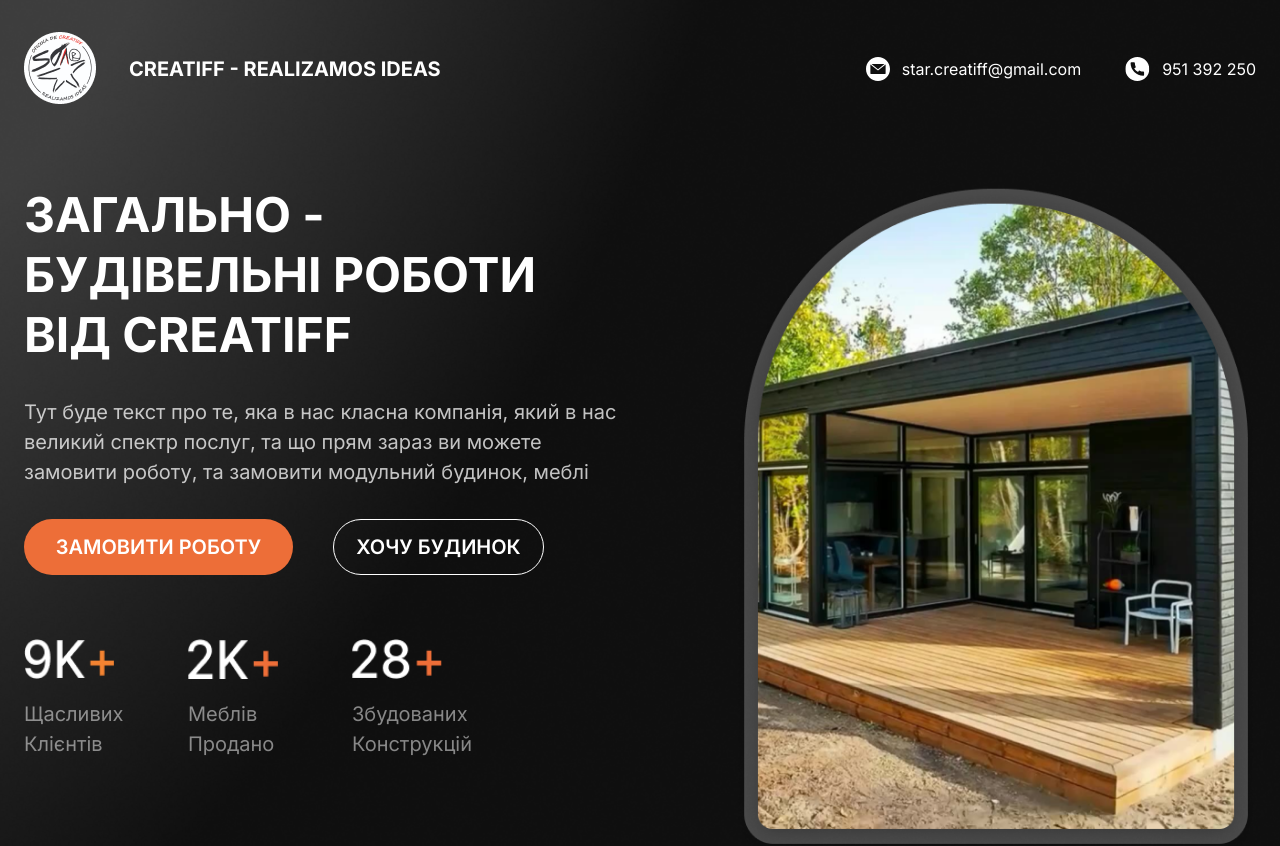
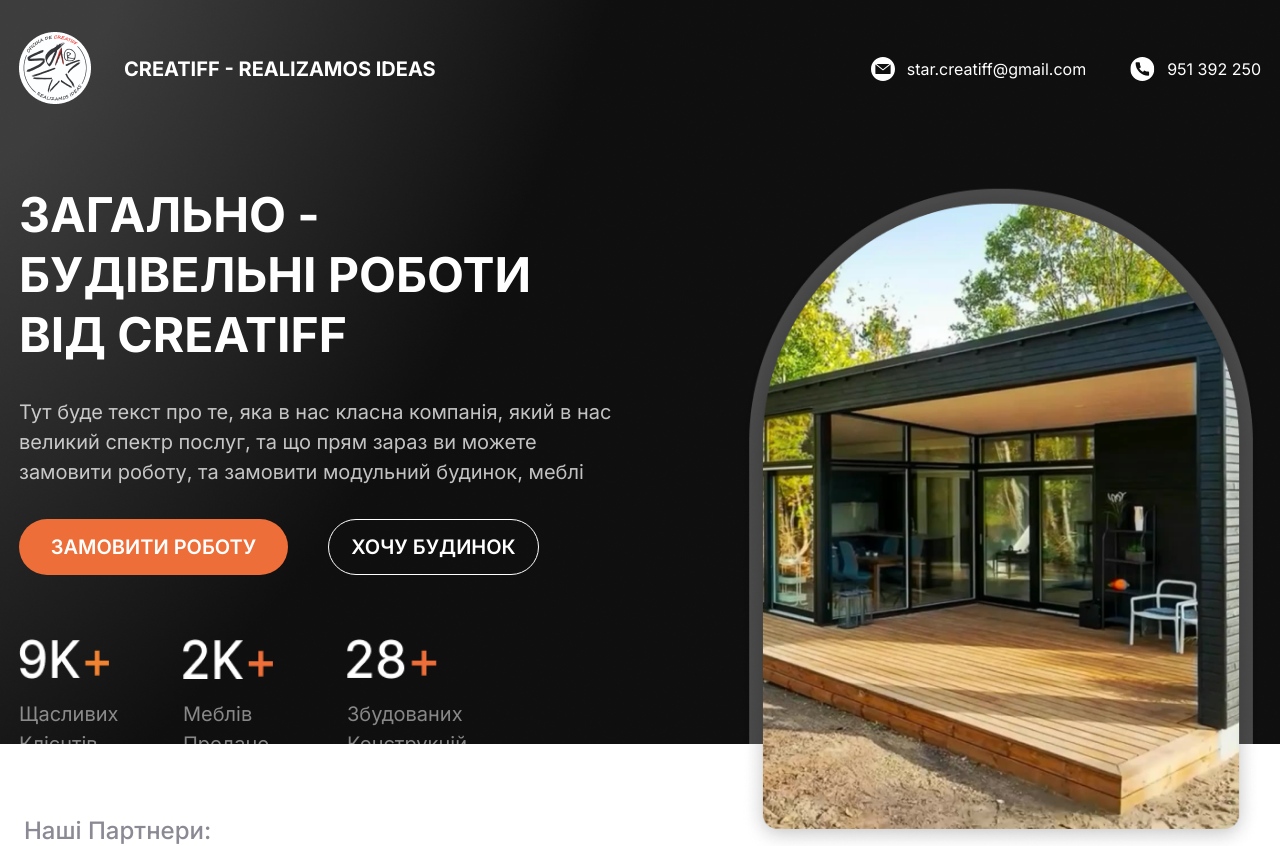
Before and after one commit to ShadePrima/creatiff-app, a React (Create React App) app: page /1 in a window 1280 px wide. Shown: the top 846 px of the page. Built offline with nearby package versions, Linux system fonts and the light colour scheme.

Commit message:
correct header

```diff
--- a/src/components/Header/Header.module.scss
+++ b/src/components/Header/Header.module.scss
@@ -1,7 +1,7 @@
 @import '../../styles/variables';
 
 .root {
-  min-height: 744px;
+  height: 744px;
   max-width: 100%;
   //   background-color: $background;
   background-image: url('../../assets/background/Background.png');
@@ -10,7 +10,7 @@
 
 .wrapper {
   margin: 0 auto;
-  max-width: 1232px;
+  max-width: 1242px;
 }
 
 .title {
@@ -187,6 +187,9 @@
     width: 520px;
     height: 670px;
 
+    // position: relative;
+    // top: 100px;
+
     @media (max-width: 425px) {
       width: 320px;
       height: 470px;
```
